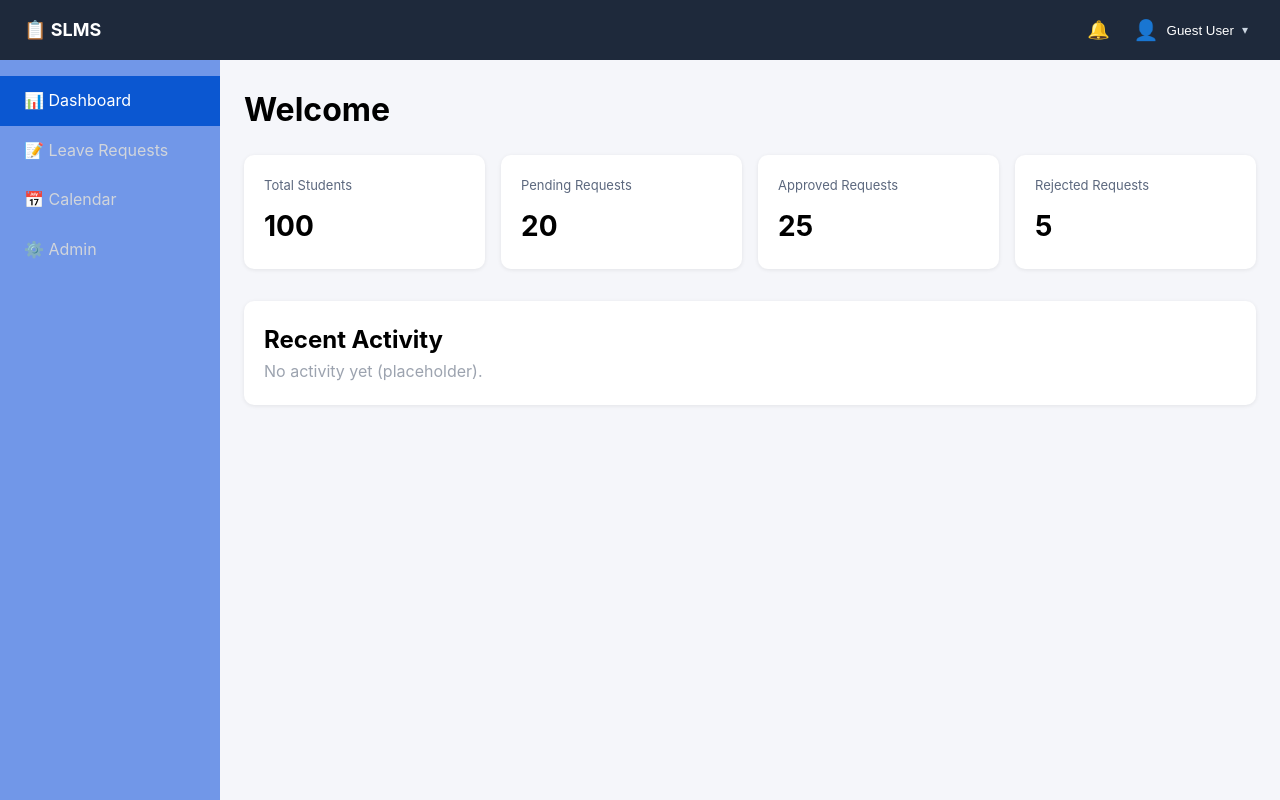
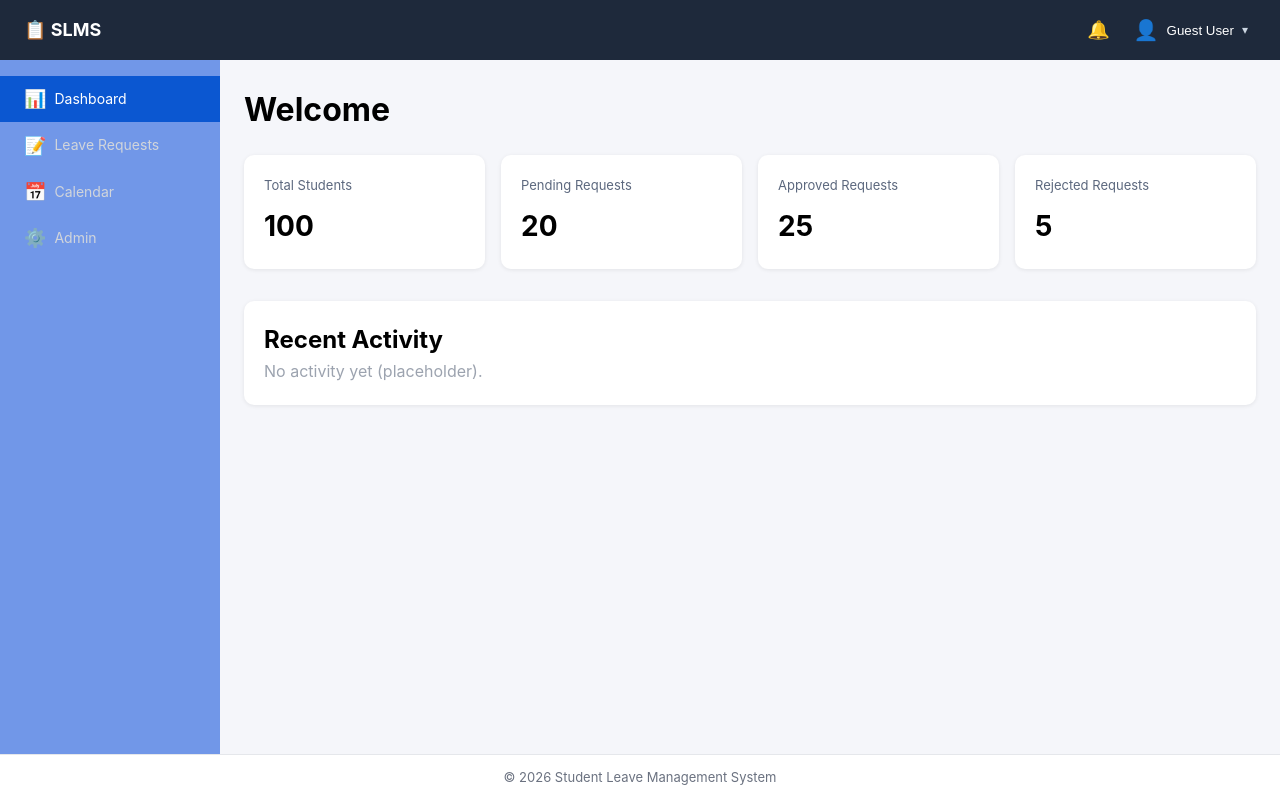
Before and after one commit to G10-SLMS/G10-SLMS-FRONT, a Vue app: page /dashboard in a window 1280 px wide. Built offline with nearby package versions, Linux system fonts and the light colour scheme.

Commit message:
fix(sidebar): keep nav icons visible on tablet

```diff
--- a/src/components/Navbar.vue
+++ b/src/components/Navbar.vue
@@ -1,11 +1,12 @@
 <template>
   <header class="navbar">
     <div class="navbar-left">
-      <button class="icon-btn hamburger" @click="emit('toggle-sidebar')" aria-label="Toggle menu">☰</button>
+
       <span class="logo">📋 SLMS</span>
     </div>
 
     <div class="navbar-right">
+      <button class="icon-btn hamburger" @click="emit('toggle-sidebar')" aria-label="Toggle menu">☰</button>
       <button class="icon-btn" title="Notifications">🔔</button>
 
       <div class="user-menu">
@@ -18,9 +19,6 @@
         <div v-if="menuOpen" class="dropdown">
           <RouterLink to="/dashboard" class="dropdown-item" @click="menuOpen = false">
             📊 Dashboard
-          </RouterLink>
-          <RouterLink to="/profile" class="dropdown-item" @click="menuOpen = false">
-            👤 Profile
           </RouterLink>
           <button class="dropdown-item logout" @click="logout">
             🚪 Logout
@@ -54,6 +52,7 @@ function logout() {
 <style scoped>
 .navbar {
   display: flex;
+  flex-wrap: nowrap;
   justify-content: space-between;
   align-items: center;
   padding: 12px 24px;
@@ -65,6 +64,14 @@ function logout() {
 .logo {
   font-weight: bold;
   font-size: 18px;
+  white-space: nowrap;
+}
+
+.navbar-left {
+  display: flex;
+  align-items: center;
+  gap: 12px;
+  flex-shrink: 0;
 }
 
 .navbar-right {
@@ -148,11 +155,12 @@ function logout() {
   color: #ef4444;
 }
 
-@media (max-width: 1023px) {
+@media (max-width: 1024px) {
   .navbar {
     position: sticky;
     top: 0;
     z-index: 30;
+    padding: 12px 16px;
   }
 
   .hamburger {
--- a/src/components/Sidebar.vue
+++ b/src/components/Sidebar.vue
@@ -1,10 +1,10 @@
 <template>
   <aside class="sidebar" :class="{ open: isOpen }">
     <nav>
-      <RouterLink to="/dashboard" class="nav-item">📊 Dashboard</RouterLink>
-      <RouterLink to="/leave-requests" class="nav-item">📝 Leave Requests</RouterLink>
-      <RouterLink to="/calendar" class="nav-item">📅 Calendar</RouterLink>
-      <RouterLink to="/admin" class="nav-item">⚙️ Admin</RouterLink>
+      <RouterLink to="/dashboard" class="nav-item" @click="emit('close')"><span class="nav-icon">📊</span><span class="nav-label">Dashboard</span></RouterLink>
+      <RouterLink to="/leave-requests" class="nav-item" @click="emit('close')"><span class="nav-icon">📝</span><span class="nav-label">Leave Requests</span></RouterLink>
+      <RouterLink to="/calendar" class="nav-item" @click="emit('close')"><span class="nav-icon">📅</span><span class="nav-label">Calendar</span></RouterLink>
+      <RouterLink to="/admin" class="nav-item" @click="emit('close')"><span class="nav-icon">⚙️</span><span class="nav-label">Admin</span></RouterLink>
     </nav>
 
   </aside>
@@ -14,6 +14,8 @@
 defineProps<{
   isOpen?: boolean
 }>()
+
+const emit = defineEmits<{ close: [] }>()
 </script>
 
 <style scoped>
@@ -33,10 +35,22 @@ nav {
 }
 
 .nav-item {
+  display: flex;
+  align-items: center;
+  gap: 8px;
   padding: 12px 24px;
   color: #d1d5db;
   text-decoration: none;
   transition: background 0.2s;
+}
+
+.nav-icon {
+  font-size: 18px;
+  line-height: 1;
+}
+
+.nav-label {
+  font-size: 14px;
 }
 
 .nav-item:hover,
@@ -50,9 +64,11 @@ nav {
     width: 72px;
   }
   .nav-item {
+    justify-content: center;
     padding: 12px;
-    text-align: center;
-    font-size: 0;
+  }
+  .nav-label {
+    display: none;
   }
 }
 
--- a/src/layouts/DashboardLayout.vue
+++ b/src/layouts/DashboardLayout.vue
@@ -2,11 +2,12 @@
   <div class="dashboard-layout">
     <Navbar @toggle-sidebar="sidebarOpen = !sidebarOpen" />
     <div class="layout-body">
-      <Sidebar :is-open="sidebarOpen" />
+      <Sidebar :is-open="sidebarOpen" @close="sidebarOpen = false" />
       <main class="content">
         <RouterView />
       </main>
     </div>
+    <Footer />
     <Transition name="fade">
       <div v-if="sidebarOpen" class="sidebar-overlay" @click="sidebarOpen = false"></div>
     </Transition>
@@ -17,6 +18,7 @@
 import { ref } from 'vue'
 import Navbar from '@/components/Navbar.vue'
 import Sidebar from '@/components/Sidebar.vue'
+import Footer from '@/components/Footer.vue'
 
 const sidebarOpen = ref(false)
 </script>
```
